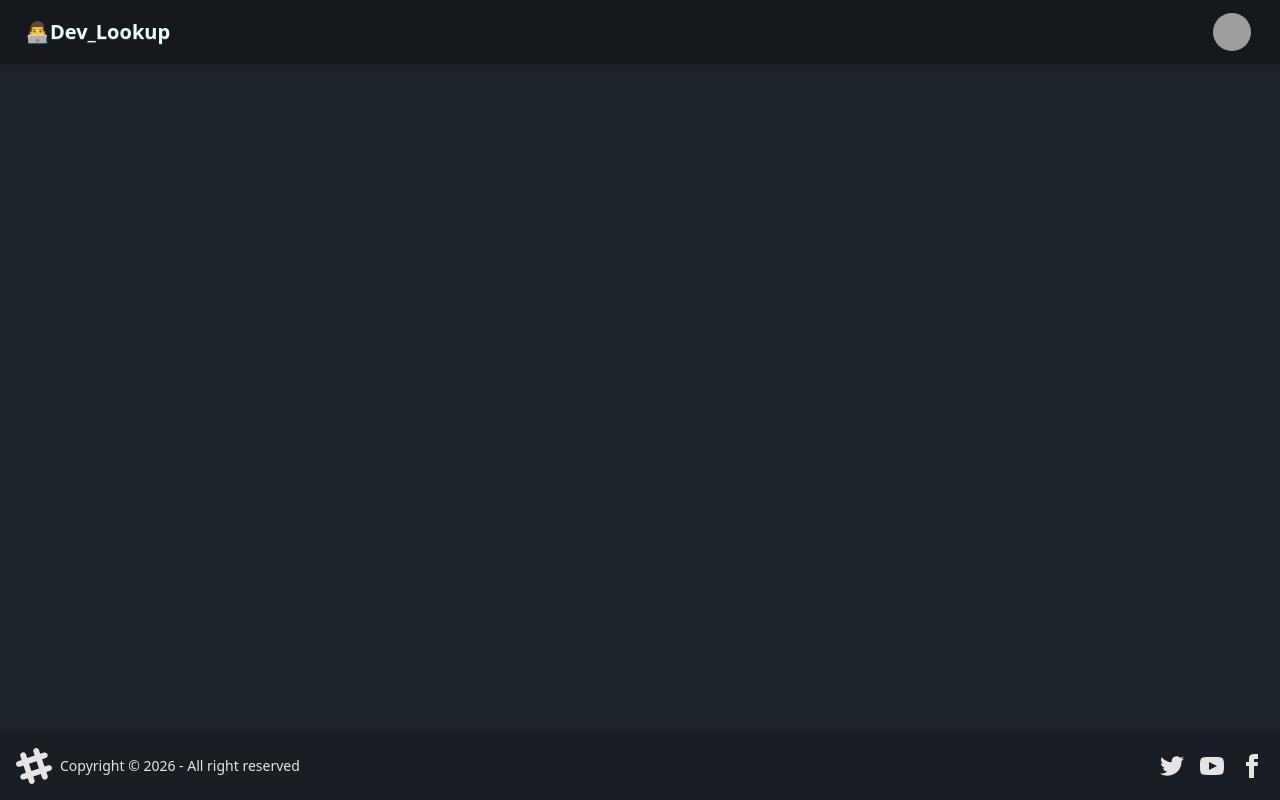
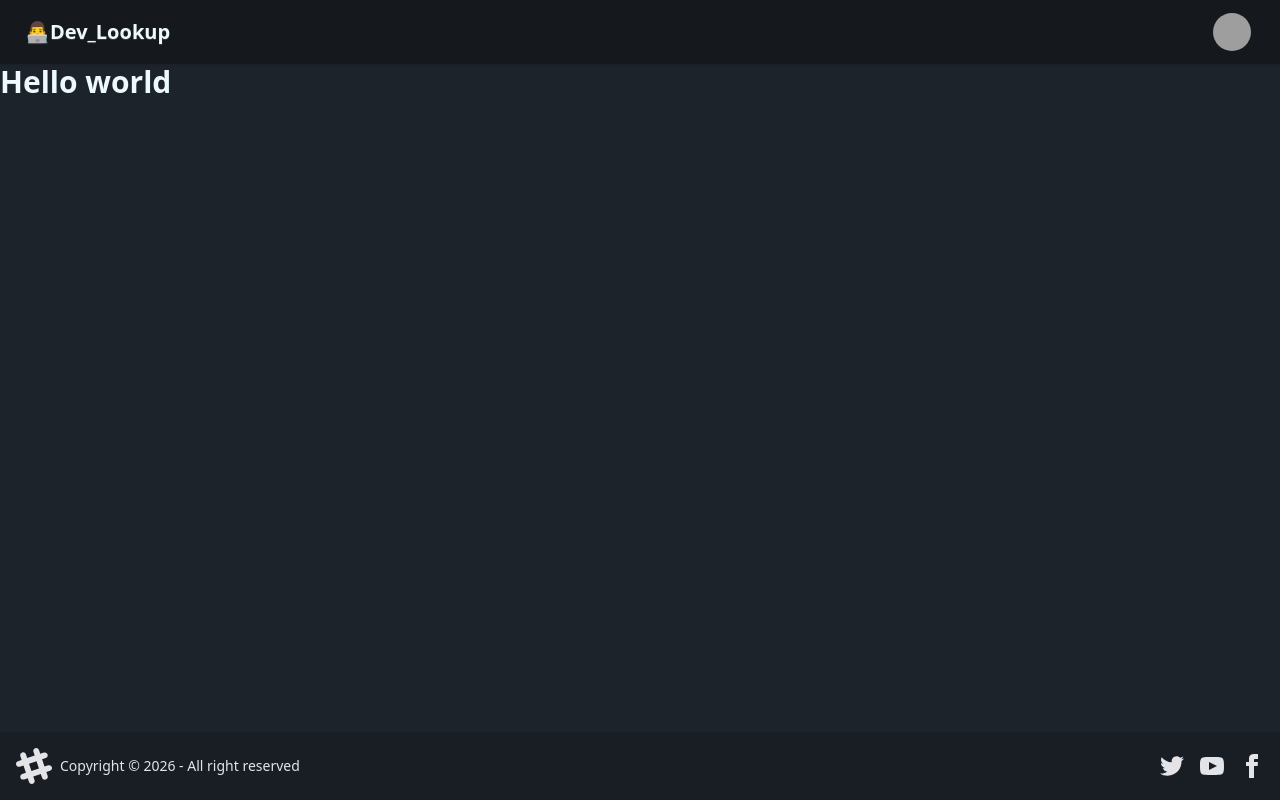
Before and after one commit to kamran8603/DevT_latest, a React (Vite) app: page / in a window 1280 px wide. Built offline with nearby package versions, Linux system fonts and the light colour scheme; grey boxes are pictures that could not be loaded.

Commit message:
push hello world for testing

```diff
--- a/src/App.tsx
+++ b/src/App.tsx
@@ -16,7 +16,7 @@ function App() {
         </Routes>
       </BrowserRouter>
 
-      {/* <h1 className="text-3xl font-bold">Hello world</h1> */}
+      <h1 className="text-3xl font-bold">Hello world</h1>
     </>
   );
 }
```
